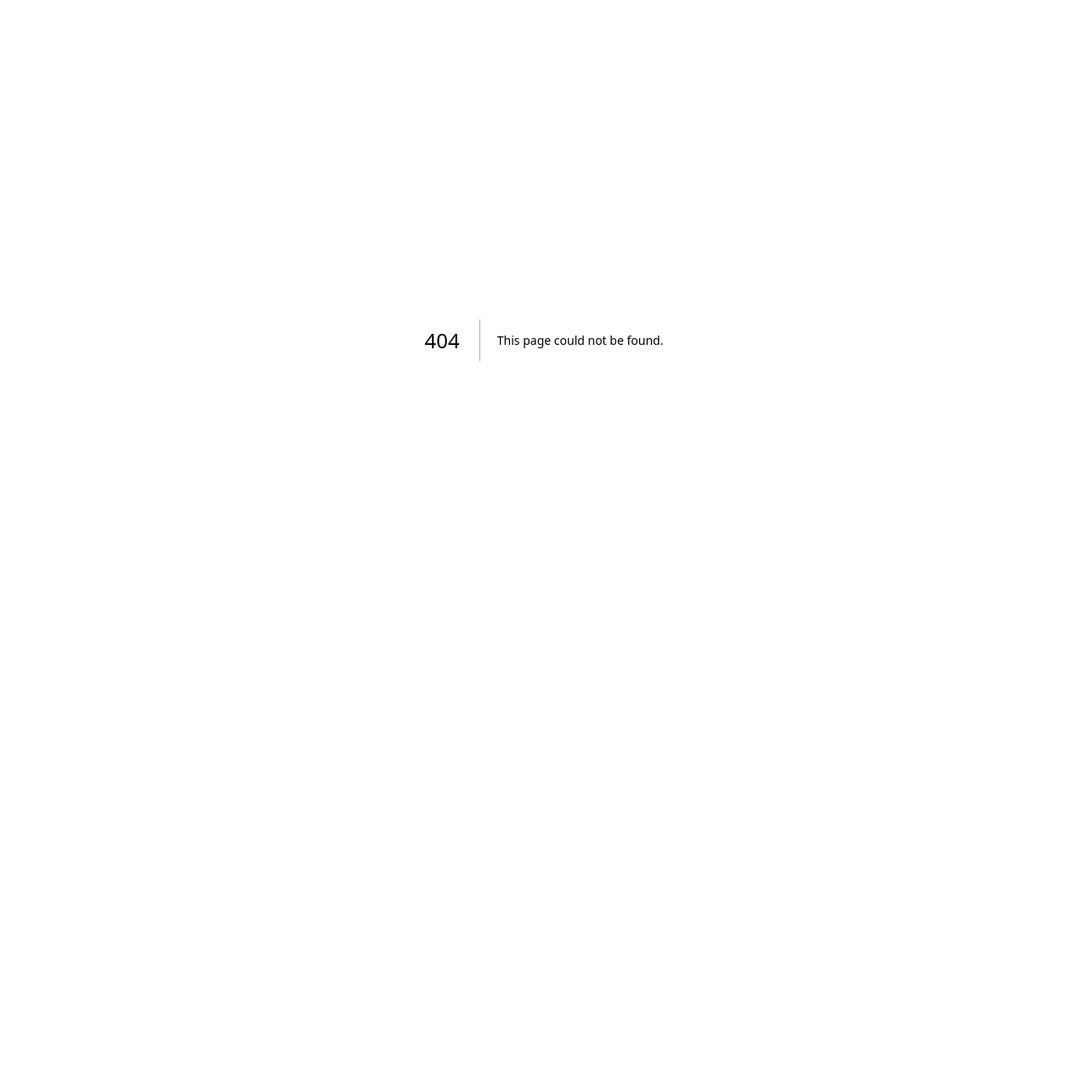
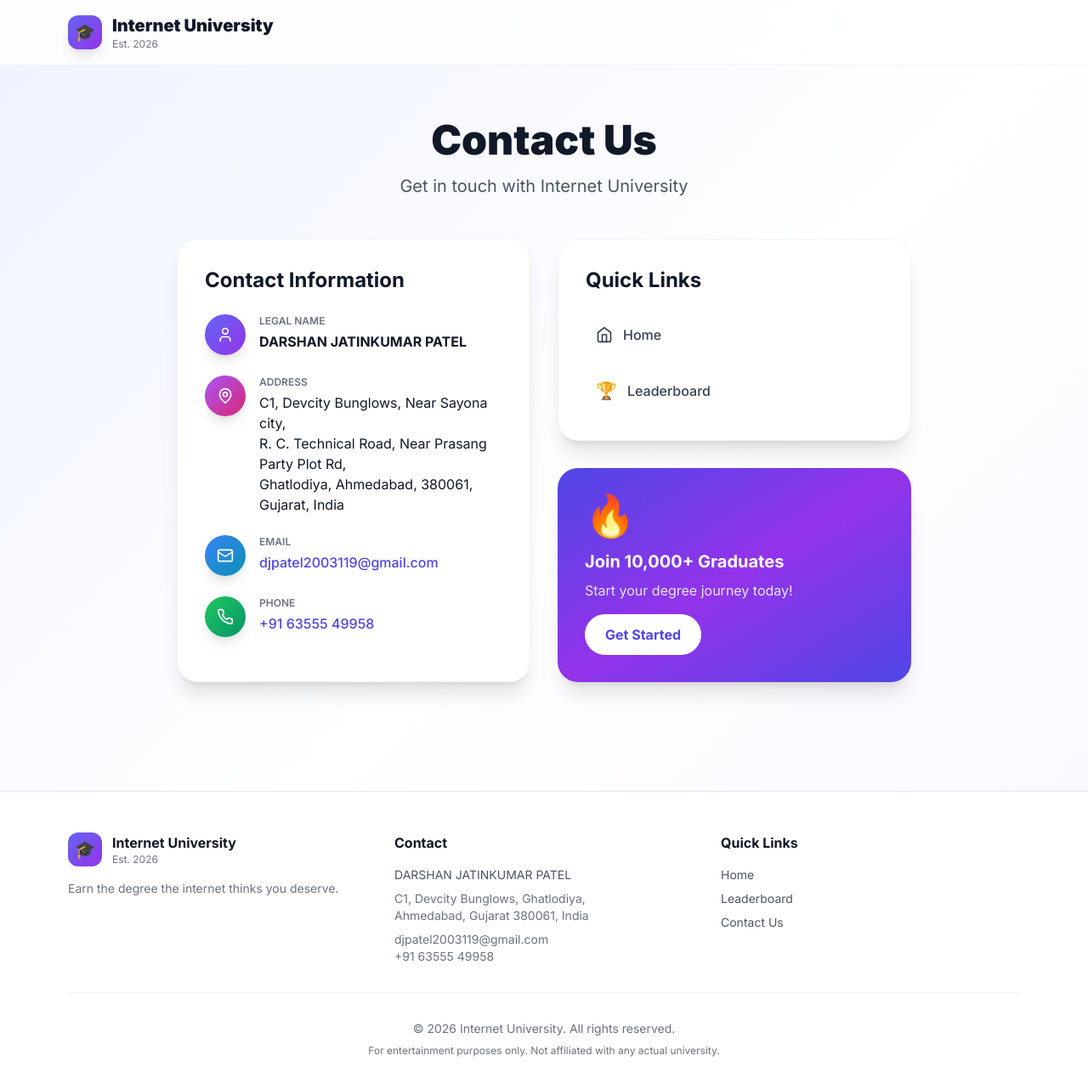
Before and after one commit to DJp119/internet-university, a Next.js app: page /contact in a window 1280 px wide. Before the commit this address had no page. Shown: the top 1282 px of the page at 85% size. Before the commit the page ends 800 px from the top, so only its background shows below. Built offline with nearby package versions, Linux system fonts and the light colour scheme.

Commit message:
update
about us page

```diff
--- /dev/null
+++ b/src/app/contact/page.tsx
@@ -0,0 +1,181 @@
+'use client';
+
+import Link from 'next/link';
+import { Home, Mail, Phone, MapPin, User } from 'lucide-react';
+
+export default function ContactPage() {
+  return (
+    <div className="min-h-screen bg-gradient-to-br from-indigo-50 via-white to-purple-50">
+      {/* Header */}
+      <header className="border-b border-gray-100 bg-white/80 backdrop-blur-lg sticky top-0 z-50">
+        <div className="max-w-6xl mx-auto px-4 py-4">
+          <Link href="/" className="inline-flex items-center gap-3 group">
+            <div className="w-10 h-10 bg-gradient-to-br from-indigo-500 to-purple-600 rounded-xl flex items-center justify-center shadow-lg group-hover:shadow-xl transition-shadow">
+              <span className="text-xl">🎓</span>
+            </div>
+            <div>
+              <h1 className="text-xl font-black text-gray-900">Internet University</h1>
+              <p className="text-xs text-gray-500">Est. 2026</p>
+            </div>
+          </Link>
+        </div>
+      </header>
+
+      <main className="max-w-4xl mx-auto px-4 py-16">
+        <div className="text-center mb-12 slide-up">
+          <h1 className="text-4xl md:text-5xl font-black text-gray-900 mb-4">
+            Contact Us
+          </h1>
+          <p className="text-xl text-gray-600">
+            Get in touch with Internet University
+          </p>
+        </div>
+
+        <div className="grid md:grid-cols-2 gap-8">
+          {/* Contact Information Card */}
+          <div className="bg-white rounded-3xl shadow-xl border border-gray-100 p-8 slide-up">
+            <h2 className="text-2xl font-bold text-gray-900 mb-6">
+              Contact Information
+            </h2>
+            <div className="space-y-6">
+              {/* Legal Name */}
+              <div className="flex items-start gap-4">
+                <div className="w-12 h-12 bg-gradient-to-br from-indigo-500 to-purple-600 rounded-full flex items-center justify-center flex-shrink-0 shadow-lg">
+                  <User className="text-white" size={20} />
+                </div>
+                <div>
+                  <p className="text-xs text-gray-500 uppercase font-semibold mb-1">Legal Name</p>
+                  <p className="text-gray-900 font-bold">DARSHAN JATINKUMAR PATEL</p>
+                </div>
+              </div>
+
+              {/* Address */}
+              <div className="flex items-start gap-4">
+                <div className="w-12 h-12 bg-gradient-to-br from-purple-500 to-pink-600 rounded-full flex items-center justify-center flex-shrink-0 shadow-lg">
+                  <MapPin className="text-white" size={20} />
+                </div>
+                <div>
+                  <p className="text-xs text-gray-500 uppercase font-semibold mb-1">Address</p>
+                  <p className="text-gray-900">
+                    C1, Devcity Bunglows, Near Sayona city,<br />
+                    R. C. Technical Road, Near Prasang Party Plot Rd,<br />
+                    Ghatlodiya, Ahmedabad, 380061,<br />
+                    Gujarat, India
+                  </p>
+                </div>
+              </div>
+
+              {/* Email */}
+              <div className="flex items-start gap-4">
+                <div className="w-12 h-12 bg-gradient-to-br from-blue-500 to-cyan-600 rounded-full flex items-center justify-center flex-shrink-0 shadow-lg">
+                  <Mail className="text-white" size={20} />
+                </div>
+                <div>
+                  <p className="text-xs text-gray-500 uppercase font-semibold mb-1">Email</p>
+                  <a href="mailto:djpatel2003119@gmail.com" className="text-indigo-600 hover:underline font-medium">
+                    djpatel2003119@gmail.com
+                  </a>
+                </div>
+              </div>
+
+              {/* Phone */}
+              <div className="flex items-start gap-4">
+                <div className="w-12 h-12 bg-gradient-to-br from-green-500 to-emerald-600 rounded-full flex items-center justify-center flex-shrink-0 shadow-lg">
+                  <Phone className="text-white" size={20} />
+                </div>
+                <div>
+                  <p className="text-xs text-gray-500 uppercase font-semibold mb-1">Phone</p>
+                  <a href="tel:+916355549958" className="text-indigo-600 hover:underline font-medium">
+                    +91 63555 49958
+                  </a>
+                </div>
+              </div>
+            </div>
+          </div>
+
+          {/* Quick Links Card */}
+          <div className="space-y-8">
+            <div className="bg-white rounded-3xl shadow-xl border border-gray-100 p-8 slide-up" style={{ animationDelay: '100ms' }}>
+              <h2 className="text-2xl font-bold text-gray-900 mb-6">
+                Quick Links
+              </h2>
+              <div className="space-y-4">
+                <Link href="/" className="flex items-center gap-3 text-gray-700 hover:text-indigo-600 transition-colors p-3 rounded-xl hover:bg-indigo-50">
+                  <Home size={20} />
+                  <span className="font-medium">Home</span>
+                </Link>
+                <Link href="/leaderboard" className="flex items-center gap-3 text-gray-700 hover:text-indigo-600 transition-colors p-3 rounded-xl hover:bg-indigo-50">
+                  <span className="text-xl">🏆</span>
+                  <span className="font-medium">Leaderboard</span>
+                </Link>
+              </div>
+            </div>
+
+            <div className="bg-gradient-to-br from-indigo-600 via-purple-600 to-indigo-600 rounded-3xl shadow-xl p-8 text-white slide-up" style={{ animationDelay: '200ms' }}>
+              <div className="text-5xl mb-4">🔥</div>
+              <h3 className="text-xl font-bold mb-2">Join 10,000+ Graduates</h3>
+              <p className="text-indigo-100">Start your degree journey today!</p>
+              <Link href="/" className="inline-flex items-center gap-2 bg-white text-indigo-600 px-6 py-3 rounded-full font-bold mt-4 hover:bg-indigo-50 transition-colors">
+                Get Started
+              </Link>
+            </div>
+          </div>
+        </div>
+      </main>
+
+      {/* Footer */}
+      <footer className="border-t border-gray-200 mt-16 bg-white">
+        <div className="max-w-6xl mx-auto px-4 py-12">
+          <div className="grid md:grid-cols-3 gap-8 mb-8">
+            {/* Brand */}
+            <div>
+              <div className="flex items-center gap-3 mb-4">
+                <div className="w-10 h-10 bg-gradient-to-br from-indigo-500 to-purple-600 rounded-xl flex items-center justify-center">
+                  <span className="text-xl">🎓</span>
+                </div>
+                <div>
+                  <p className="font-bold text-gray-900">Internet University</p>
+                  <p className="text-xs text-gray-500">Est. 2026</p>
+                </div>
+              </div>
+              <p className="text-sm text-gray-500">
+                Earn the degree the internet thinks you deserve.
+              </p>
+            </div>
+
+            {/* Contact Info */}
+            <div>
+              <h4 className="font-bold text-gray-900 mb-4">Contact</h4>
+              <p className="text-sm text-gray-600 mb-2">DARSHAN JATINKUMAR PATEL</p>
+              <p className="text-sm text-gray-500 mb-2">
+                C1, Devcity Bunglows, Ghatlodiya,<br />
+                Ahmedabad, Gujarat 380061, India
+              </p>
+              <p className="text-sm text-gray-500">
+                <a href="mailto:djpatel2003119@gmail.com" className="hover:text-indigo-600">djpatel2003119@gmail.com</a>
+              </p>
+              <p className="text-sm text-gray-500">
+                <a href="tel:+916355549958" className="hover:text-indigo-600">+91 63555 49958</a>
+              </p>
+            </div>
+
+            {/* Quick Links */}
+            <div>
+              <h4 className="font-bold text-gray-900 mb-4">Quick Links</h4>
+              <div className="space-y-2 text-sm">
+                <Link href="/" className="block text-gray-600 hover:text-indigo-600">Home</Link>
+                <Link href="/leaderboard" className="block text-gray-600 hover:text-indigo-600">Leaderboard</Link>
+                <Link href="/contact" className="block text-gray-600 hover:text-indigo-600">Contact Us</Link>
+              </div>
+            </div>
+          </div>
+
+          <div className="border-t border-gray-100 pt-8 text-center text-sm text-gray-500">
+            <p>© 2026 Internet University. All rights reserved.</p>
+            <p className="mt-2 text-xs">For entertainment purposes only. Not affiliated with any actual university.</p>
+          </div>
+        </div>
+      </footer>
+    </div>
+  );
+}
```
